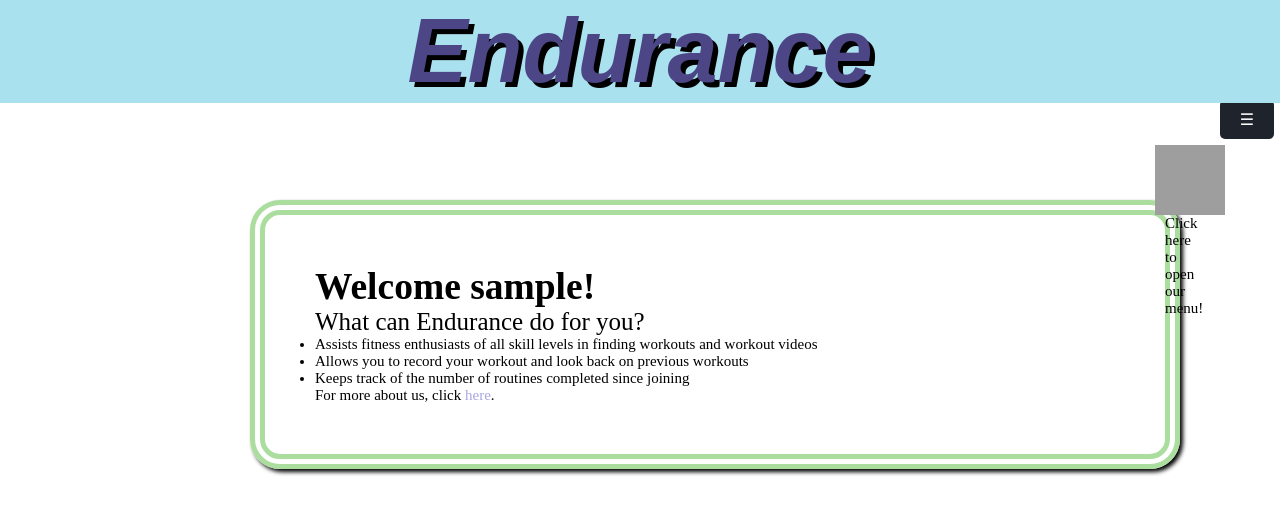
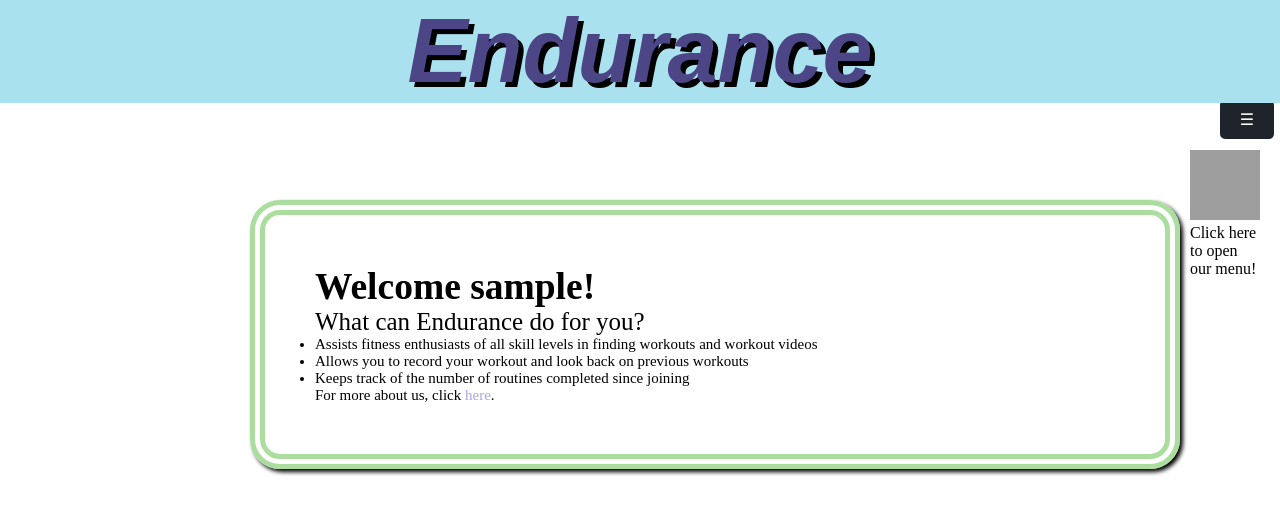
Before and after one commit to laurenlindsey1/endurance, a Python web app: template templates/main.html in a window 1280 px wide. Shown: the top 515 px of the page. Run offline with Jinja, Linux system fonts and the light colour scheme; the template is opened without the code that fills it: most values are stand-ins (such as "Sample title", 1, 10 or a date in 2020); some libraries are stand-ins or nearby versions; grey boxes are pictures that could not be loaded.

Commit message:
fixed arrows

```diff
--- a/styles/headtest.css
+++ b/styles/headtest.css
@@ -35,16 +35,15 @@ nav a {
 nav a:hover { background: rgb(232, 236, 239); color: #FFF; }
 nav li:last-child a { border-bottom: none; }
 span.image1{
-  position: absolute;
-  left: 890px;
-  top: -70px;
+  position: relative;
 }
 span.textbox1{
-  position: absolute;
-  left: 900px;
-  top: 0px;
-  font-size: 15px;
-  color: black;
+  position: relative;
+}
+.child{
+  position:absolute;
+  top:150px;
+  right:20px;
 }
 span.textbox2{
   position: relative;
@@ -89,6 +88,11 @@ span.textbody{
     padding: 50px;
      box-shadow: 3px 3px 4px black;
 }
+form{
+  margin: 100px 6px 0 0;
+	border-radius: 5px;
+  z-index: 6;
+}
 h4.welcome{
   opacity: 0;
 }
--- a/templates/main.html
+++ b/templates/main.html
@@ -1,10 +1,19 @@
 <!DOCTYPE html>
 <html>
   <head>
+
+    <script src="https://ajax.googleapis.com/ajax/libs/jquery/3.2.1/jquery.min.js"></script>
+ <script src = "scripts/main.js"></script>
+<link href="styles/headtest.css" rel="stylesheet">
+
+    <div class = "parent">
         <h1> Endurance </h1>
-        <script src="https://ajax.googleapis.com/ajax/libs/jquery/3.2.1/jquery.min.js"></script>
-     <script src = "scripts/main.js"></script>
-    <link href="styles/headtest.css" rel="stylesheet">
+        <div class = "child">
+          <span class ="image1"><img src="https://images.vexels.com/media/users/3/128171/isolated/preview/e9cea3afb46138c8c9db8e085c4c273e-linear-angled-arrow-drawing-by-vexels.png" style="width:70px;height:70px;">
+          </span></br>
+        <span class = "textbox1"><p> Click here </br> to open</br> our menu!</p></span>
+      </div>
+    </div>
 
     <meta charset="utf-8">
 
@@ -12,7 +21,8 @@
   <body>
 
     <input type="checkbox" id="menuToggle">
-  <label for="menuToggle" class="menu-icon">&#9776;</label>
+  <label for="menuToggle" class="menu-icon">&#9776;
+  </label>
 
   <nav class="menu">
     <ul>
@@ -34,9 +44,6 @@
       <li>Keeps track of the number of routines completed since joining</li>
     </ul>
     <p> For more about us, click <a href="/about">here</a>. </p>
-<span class = "textbox1"><p> Click here to open our menu!</p></span>
-<span class ="image1"><img src="https://images.vexels.com/media/users/3/128171/isolated/preview/e9cea3afb46138c8c9db8e085c4c273e-linear-angled-arrow-drawing-by-vexels.png" style="width:70px;height:70px;">
-</span>
 <span class = "attributes2">
     <span class ="image2"><img src="http://images.clipartpanda.com/stars-clipart-on-transparent-background-transparent-arrow-left-md.png" style="width:70px;height:40px;"></span>
     <span class = "textbox2"><p> </p></span></span>
```
Also changed, not shown: templates/workout_history.html (+9 -3 lines).
